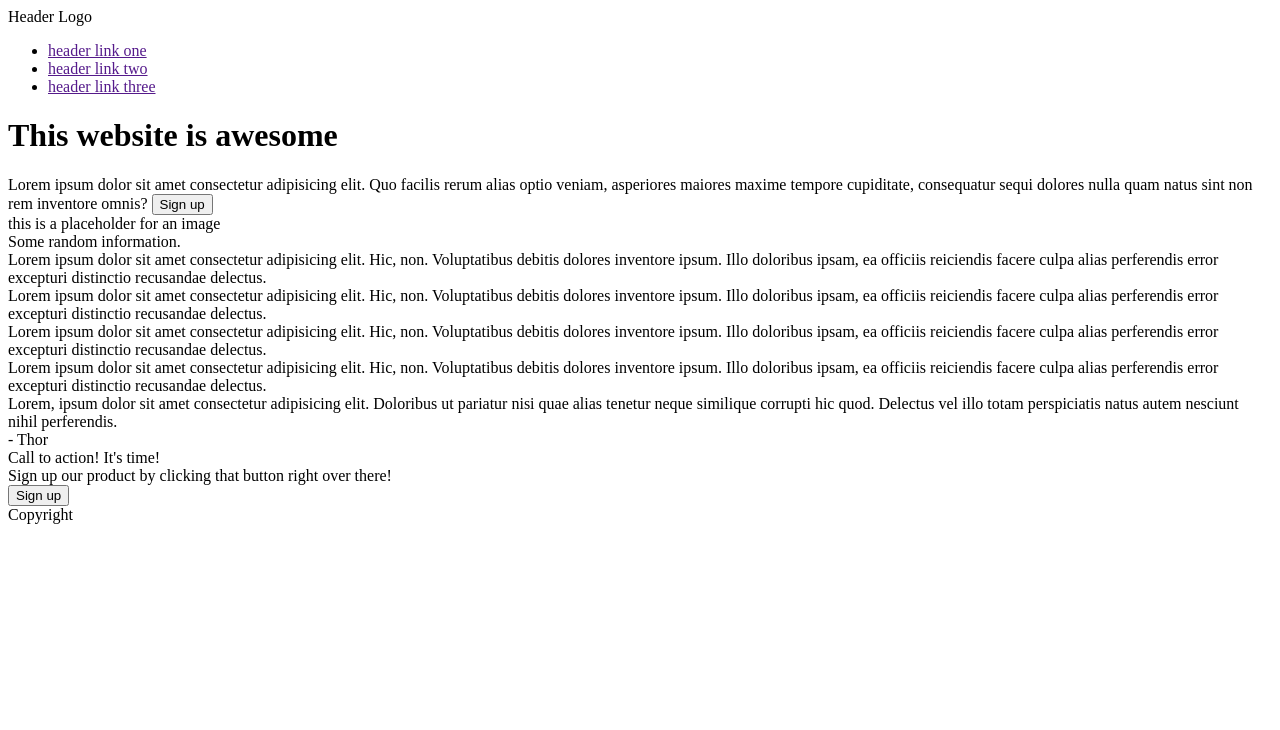
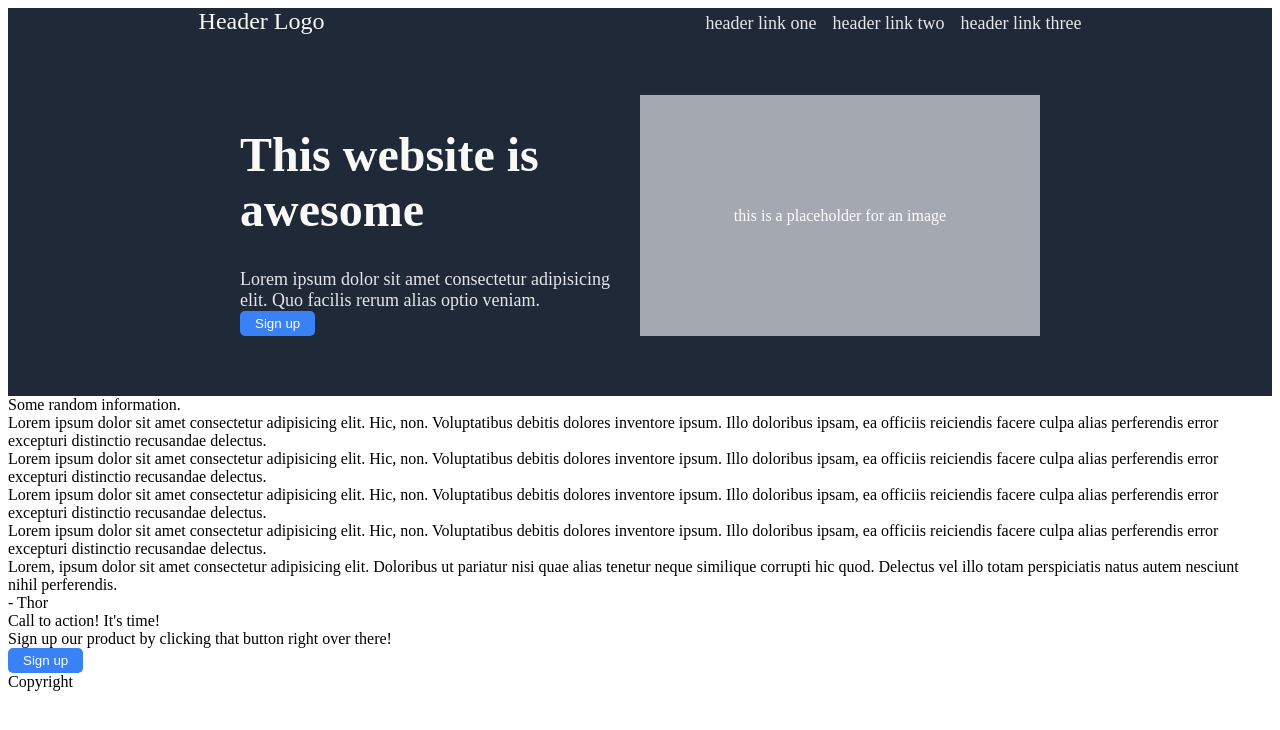
Before and after one commit to ganjela/flexbox-exercise, a plain HTML site: page index.html in a window 1280 px wide. Drawn offline with Linux system fonts and the light colour scheme.

Commit message:
added style for header and first main part

```diff
--- a/index.html
+++ b/index.html
@@ -4,6 +4,7 @@
     <meta charset="UTF-8">
     <meta name="viewport" content="width=device-width, initial-scale=1.0">
     <title>Document</title>
+    <link rel="stylesheet" href="style.css">
 </head>
 <body>
     <header>
@@ -19,7 +20,7 @@
     <div class="one">
         <div class="website-description">
             <h1>This website is awesome</h1>
-            <span>Lorem ipsum dolor sit amet consectetur adipisicing elit. Quo facilis rerum alias optio veniam, asperiores maiores maxime tempore cupiditate, consequatur sequi dolores nulla quam natus sint non rem inventore omnis?</span>
+            <span>Lorem ipsum dolor sit amet consectetur adipisicing elit. Quo facilis rerum alias optio veniam.</span>
             <button>Sign up</button>
         </div>
 
--- /dev/null
+++ b/style.css
@@ -0,0 +1,65 @@
+header{
+    display: flex;
+    justify-content: space-around;
+    align-items: center;
+    background-color: #1F2937;
+    font-size: 24px;
+    color: #F9FAF8;
+}
+
+ul{
+    display: flex;
+    align-items: center;
+    padding: 0;
+    margin: 0;
+    gap:16px
+}
+
+a{
+    text-decoration: none;
+    color: #F9FAF8;
+    font-size: 18px;
+    color: #E5E7EB;
+}
+
+li{
+    list-style: none;
+}
+
+.one{
+    display: flex;
+    padding: 60px;
+    background-color:#1F2937;
+    justify-content: center;
+}
+
+.one div{
+    width:400px;
+}
+
+.img-placeholder{
+    display: flex;
+    justify-content: center;
+    align-items: center;
+    color: white;
+    background-color:#a4a8b0;;
+}
+
+.website-description h1{
+    font-size: 48px;
+    color: #F9FAF8;
+}
+
+.website-description span{
+    font-size: 18px;
+    color: #E5E7EB;
+}
+
+button{
+    color: white;
+    background-color: #3882F6;
+    border: none;
+    border-radius: 5px;
+    padding:5px 15px;
+    display: block;
+}
```
